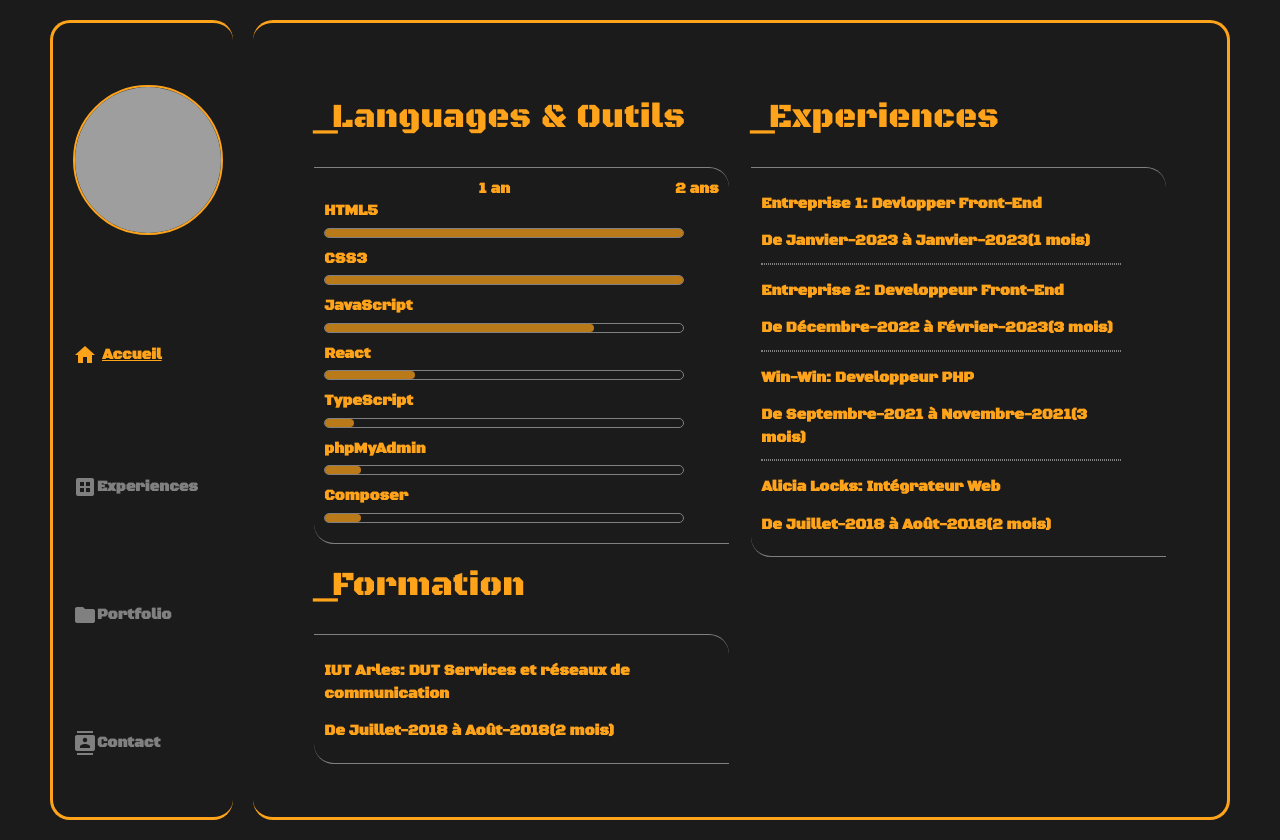
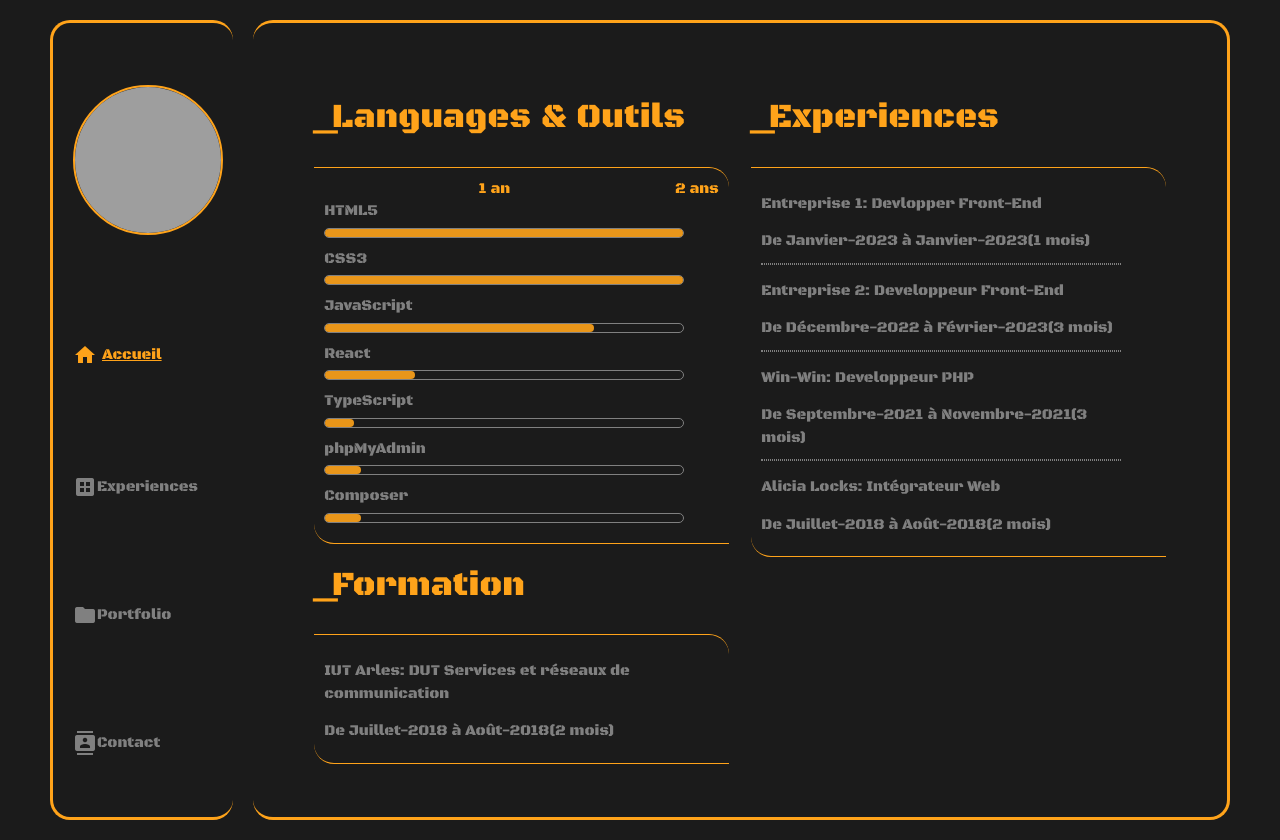
Before and after one commit to Wutzy/cv-react, a React (Create React App) app: page /knowledges in a window 1280 px wide. Built offline with nearby package versions, Linux system fonts and the light colour scheme; grey boxes are pictures that could not be loaded.

Commit message:
updating theme color

```diff
--- a/src/components/knowledges/skills/skill-bar.css
+++ b/src/components/knowledges/skills/skill-bar.css
@@ -6,7 +6,7 @@
 }
 .progress-bar-animated {
     background-color: #ffa31a;
-    opacity: 0.7;
+    opacity: 0.9;
     height: 8px;
     border-radius: 20px;
     -webkit-animation: 2s linear 0s   filling-bar;
--- a/src/components/portfolio/Project-card.css
+++ b/src/components/portfolio/Project-card.css
@@ -3,8 +3,8 @@
     flex-direction: column;
     justify-content: start;
     align-items: center;
-    background-color: black;
-    border: solid 1px #00FF00;
+    background-color: #00000000;
+    border: solid 1px  	#ffa31a;
     border-radius: 10px;
     height: 350px;
 }
@@ -12,12 +12,16 @@
     cursor: pointer;
 }
 
+.card-title{
+    color: #808080;
+}
+
 .card-img > img {
     object-fit: fill;
     width: 100px;
     height: 100px;
     border-radius: 50%;
-    border: #00FF00 1px  solid;
+    border: #ffa31a 1px  solid;
     margin: 10px;
 }
 
@@ -25,8 +29,8 @@
     display: flex;
     justify-content: center;
     width: 100px;
-    background-color: #00FF00;
-    color: black;
+    background-color: #ffa31a;
+    color: #292929;
     padding: 2px;
     margin: 5px;
     border-radius: 20px;
--- a/src/pages/knowledges/knowledges.css
+++ b/src/pages/knowledges/knowledges.css
@@ -4,7 +4,8 @@
 }
 
 .skill-box, .exp-box {
-    border: 1px solid #808080;
+    border: 1px solid #ffa31a;
+    color: #808080;
     border-right: none;
     border-left: none;
     border-radius: 0px 20px 0px 20px;
@@ -12,7 +13,12 @@
 
 }
 
+.exp-item > .row > div {
+    color: #808080;
+}
+
 .xp1, .xp2 {
     display:flex;
     justify-content: flex-end;
+    color: #ffa31a;
 }
--- a/src/style.css
+++ b/src/style.css
@@ -3,10 +3,7 @@
     src: url('./fonts/BlackOpsOne-Regular.ttf');
 }
 * {
-    color: #ffa31a;
-    font-weight: bold;
     font-family: 'Black Ops';
-
 }
 
 html {
@@ -18,6 +15,10 @@ html {
     align-items: center;
     justify-content: center;
     padding: 0 50px 0 50px;
+}
+
+h4 {
+    color: #ffa31a;
 }
 
 .content {
```
